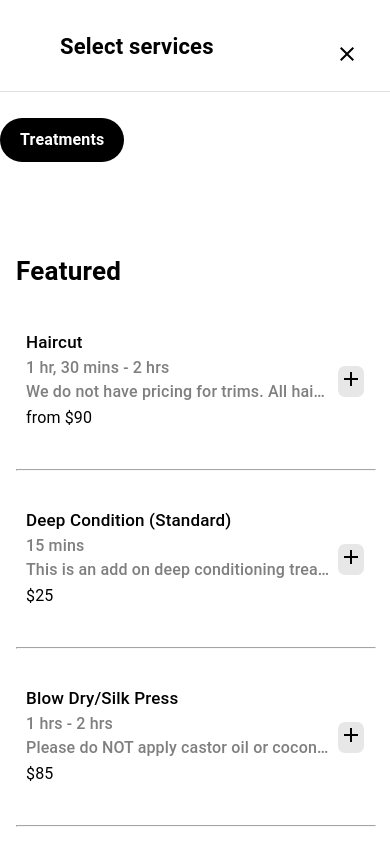
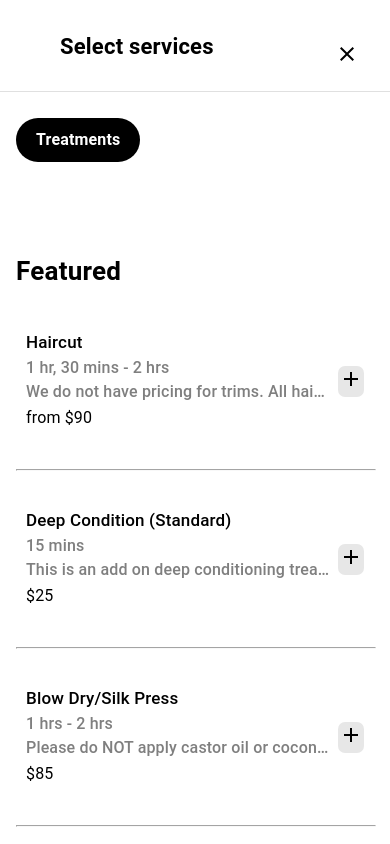
Before and after one commit to falgun143/Salon, a Next.js app: page / in a window 390 px wide. Shown: the top 844 px of the page. Built offline with nearby package versions, Linux system fonts and the light colour scheme.

Commit message:
Added Padding and horizontal scroll

```diff
--- a/components/Appbar.tsx
+++ b/components/Appbar.tsx
@@ -132,16 +132,25 @@ const Appbar: React.FC<AppbarProps> = ({
   // Touch event handlers for smooth swiping
   const touchStartX = useRef(0);
   const touchEndX = useRef(0);
+  const [isSwiping, setIsSwiping] = useState(false);
 
   const handleTouchStart = (e: React.TouchEvent) => {
     touchStartX.current = e.changedTouches[0].screenX;
+    setIsSwiping(false);
   };
 
   const handleTouchMove = (e: React.TouchEvent) => {
     touchEndX.current = e.changedTouches[0].screenX;
+    const difference = touchStartX.current - touchEndX.current;
+
+    // Detect swiping gesture early for a smoother transition
+    if (Math.abs(difference) > 50) {
+      setIsSwiping(true);
+    }
   };
 
   const handleTouchEnd = () => {
+    if (isSwiping) {
       if (touchStartX.current - touchEndX.current > 50) {
         // Swiped left
         handlePagination("right");
@@ -149,6 +158,8 @@ const Appbar: React.FC<AppbarProps> = ({
         // Swiped right
         handlePagination("left");
       }
+    }
+    setIsSwiping(false);
   };
 
   return (
@@ -164,9 +175,9 @@ const Appbar: React.FC<AppbarProps> = ({
           justifyContent: "space-between",
           alignItems: "center",
         }}
-        onTouchStart={handleTouchStart}
-        onTouchMove={handleTouchMove}
-        onTouchEnd={handleTouchEnd}
+        {...(!isMobile
+          ? { onTouchStart: handleTouchStart, onTouchMove: handleTouchMove, onTouchEnd: handleTouchEnd }
+          : {})}
       >
         <Box
           sx={{
@@ -216,7 +227,7 @@ const Appbar: React.FC<AppbarProps> = ({
             sx={{
               display: "flex",
               overflowX: "auto",
-              transition: "transform 0.7s ease",
+              transition: isSwiping ? "transform 0.5s ease" : "none",
               width: {
                 xs: "100%",
                 md: "45%",
@@ -225,7 +236,7 @@ const Appbar: React.FC<AppbarProps> = ({
               alignItems: "center",
               scrollBehavior: "smooth",
               marginLeft: {
-                xs: 0,
+                xs: 2,
                 md: 33,
               },
               "&::-webkit-scrollbar": {
```
Lines whose indentation alone changed are shown as unchanged.
